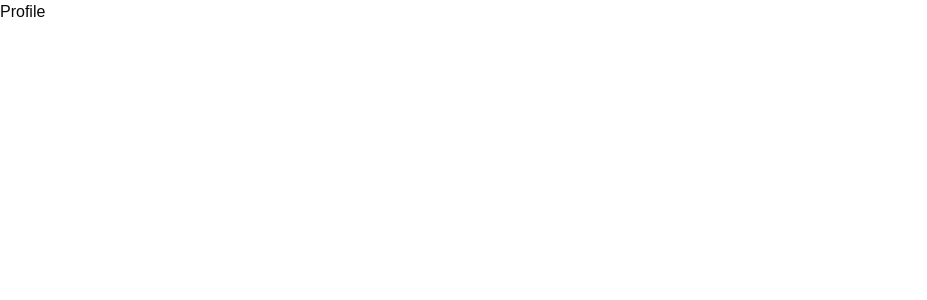
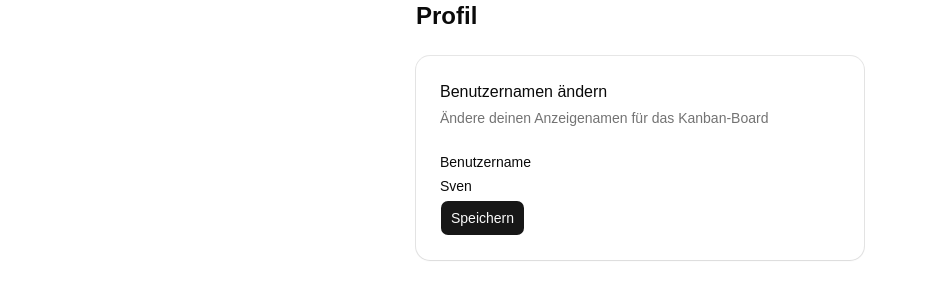
Before and after one commit to wehrend/devboard, a React (Vite) app: page /profile in a window 1280 px wide. Shown: the top 300 px of the page, without its empty margins (0-927 px from the left). Built offline with nearby package versions, Linux system fonts and the light colour scheme.

Commit message:
implement profile page (or part 4)

```diff
--- a/src/pages/Profile/Profile.tsx
+++ b/src/pages/Profile/Profile.tsx
@@ -1,3 +1,34 @@
+import { use, useState } from "react"
+import { Button } from "src/components/ui/button"
+import {
+  Card,
+  CardContent,
+  CardDescription,
+  CardHeader,
+  CardTitle,
+} from "src/components/ui/card"
+
 export default function Profile() {
-  return "Profile"
+  const [username, setUsername] = useState("Sven")
+
+  return (
+    <div className="mx-auto max-w-md">
+      <h1 className="mb-6 text-2xl font-bold">Profil</h1>
+      <Card>
+        <CardHeader>
+          <CardTitle>Benutzernamen ändern</CardTitle>
+          <CardDescription>
+            Ändere deinen Anzeigenamen für das Kanban-Board
+          </CardDescription>
+        </CardHeader>
+        <CardContent>
+          <div className="flex flex-col gap-1">
+            <label>Benutzername</label>
+            <input id="username" value={username}/>
+            <Button className="w-fit">Speichern</Button>
+          </div>
+        </CardContent>
+      </Card>
+    </div>
+  )
 }
```
